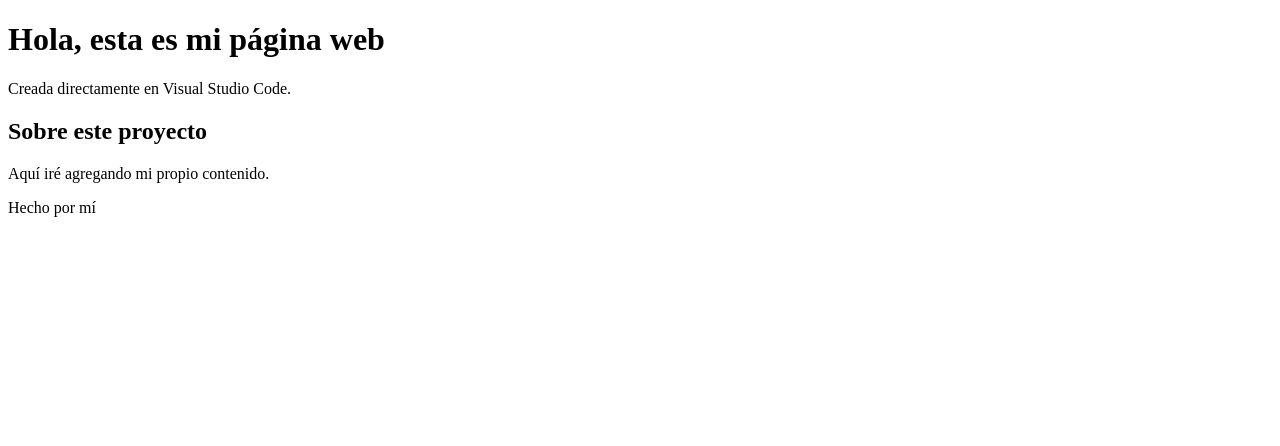
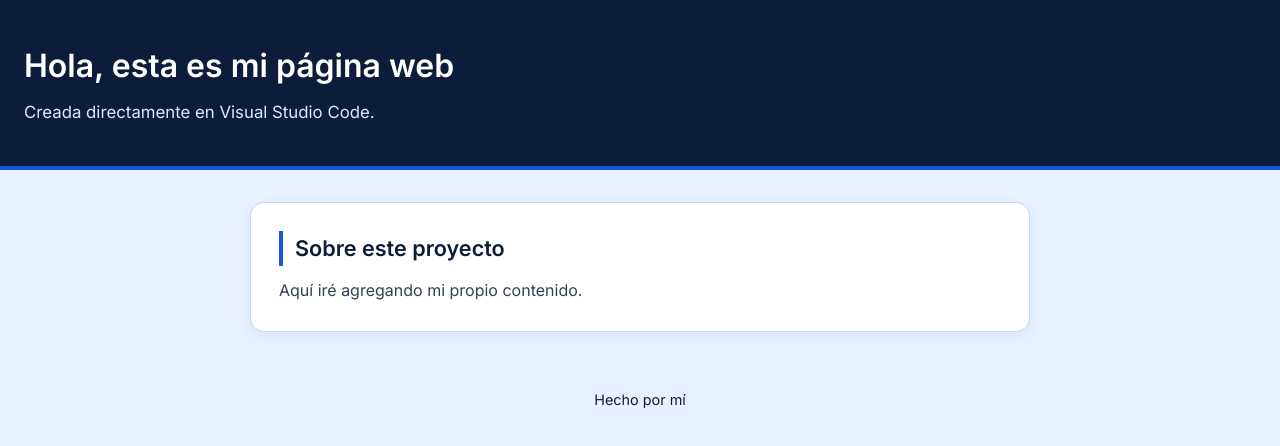
Before and after one commit to paezmanuel2401/TSR, a plain HTML site: page index.html in a window 1280 px wide. Drawn offline with Linux system fonts and the light colour scheme.

Commit message:
ARREGLO LINK UP TO STYLE

```diff
--- a/index.html
+++ b/index.html
@@ -4,7 +4,7 @@
   <meta charset="UTF-8">
   <meta name="viewport" content="width=device-width, initial-scale=1.0">
   <title>Mi primera página web</title>
-</link rel="stylesheet" href="style.css">
+<link rel="stylesheet" href="style.css">
 <body>
   <header>
     <h1>Hola, esta es mi página web</h1>
```
